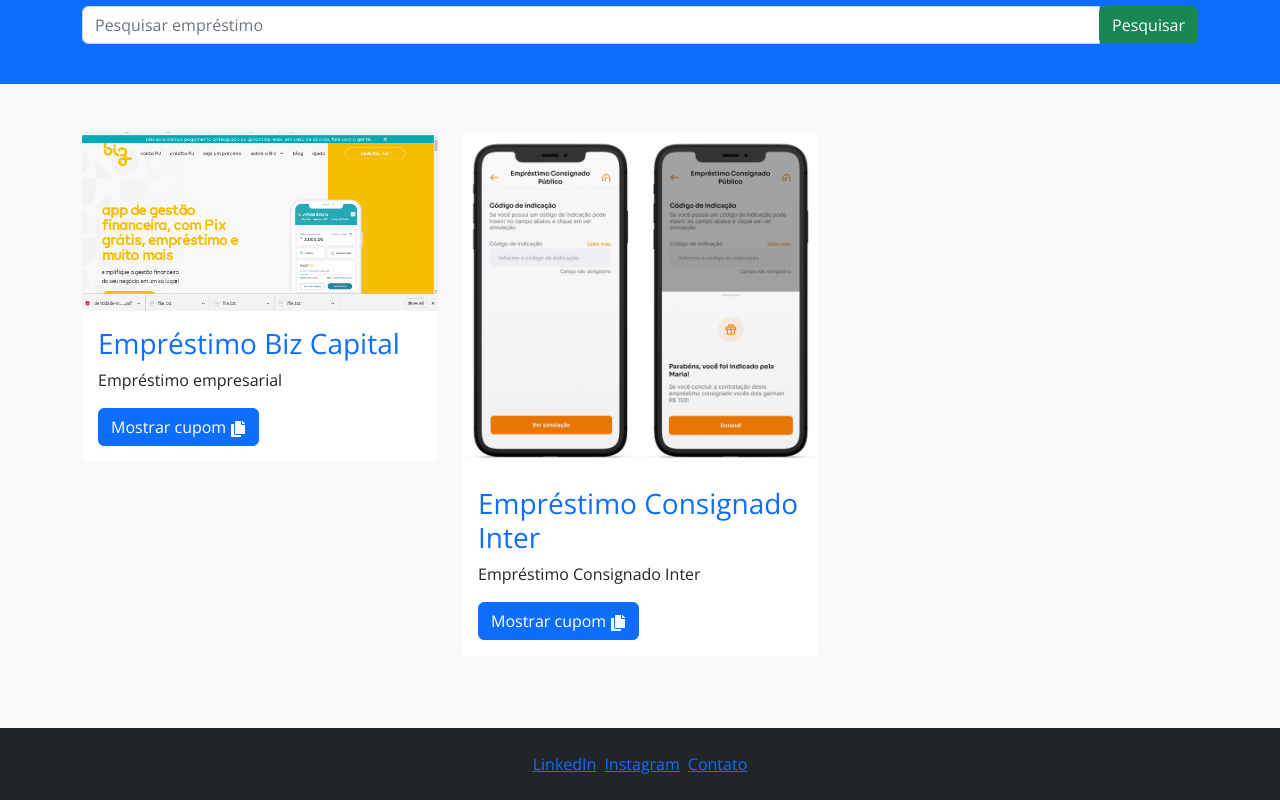
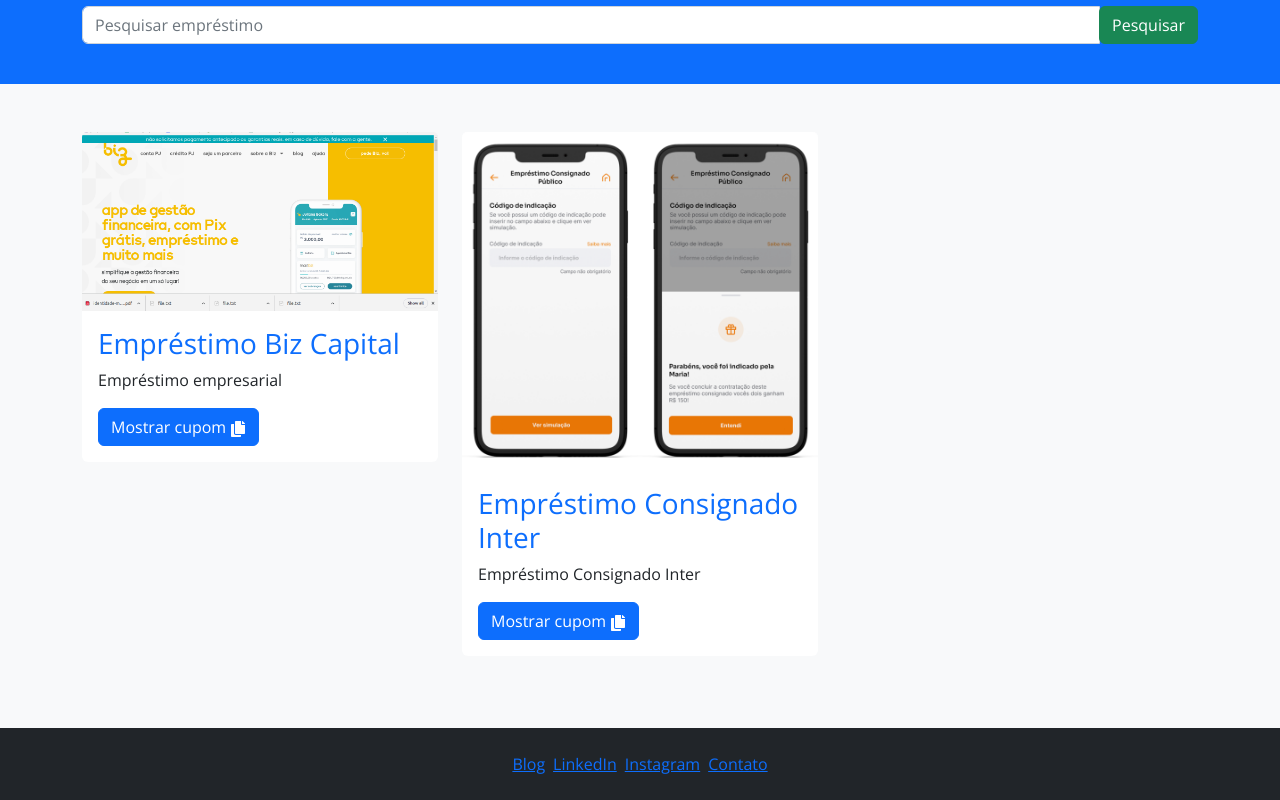
Before and after one commit to puppe1990/coupon-site, a React (Create React App) app: page / in a window 1280 px wide. Shown: the part 320-1120 px from the top of the page. Built offline with nearby package versions, Linux system fonts and the light colour scheme.

Commit message:
change footer

```diff
--- a/src/App.js
+++ b/src/App.js
@@ -159,6 +159,15 @@
           <ul className="list-inline mb-0">
             <li className="list-inline-item">
               <a
+                href="https://blog.unitycredito.com.br"
+                target="_blank"
+                rel="noopener noreferrer"
+              >
+                Blog
+              </a>
+            </li>
+            <li className="list-inline-item">
+              <a
                 href="https://www.linkedin.com/company/unity-credito"
                 target="_blank"
                 rel="noopener noreferrer"
@@ -176,7 +185,9 @@
               </a>
             </li>
             <li className="list-inline-item">
-              <a href="mailto:contato@unitycredito.com.br">Contato</a>
+              <a href="mailto:alessandro.martins@unitycredito.com.br">
+                Contato
+              </a>
             </li>
           </ul>
         </div>
```
